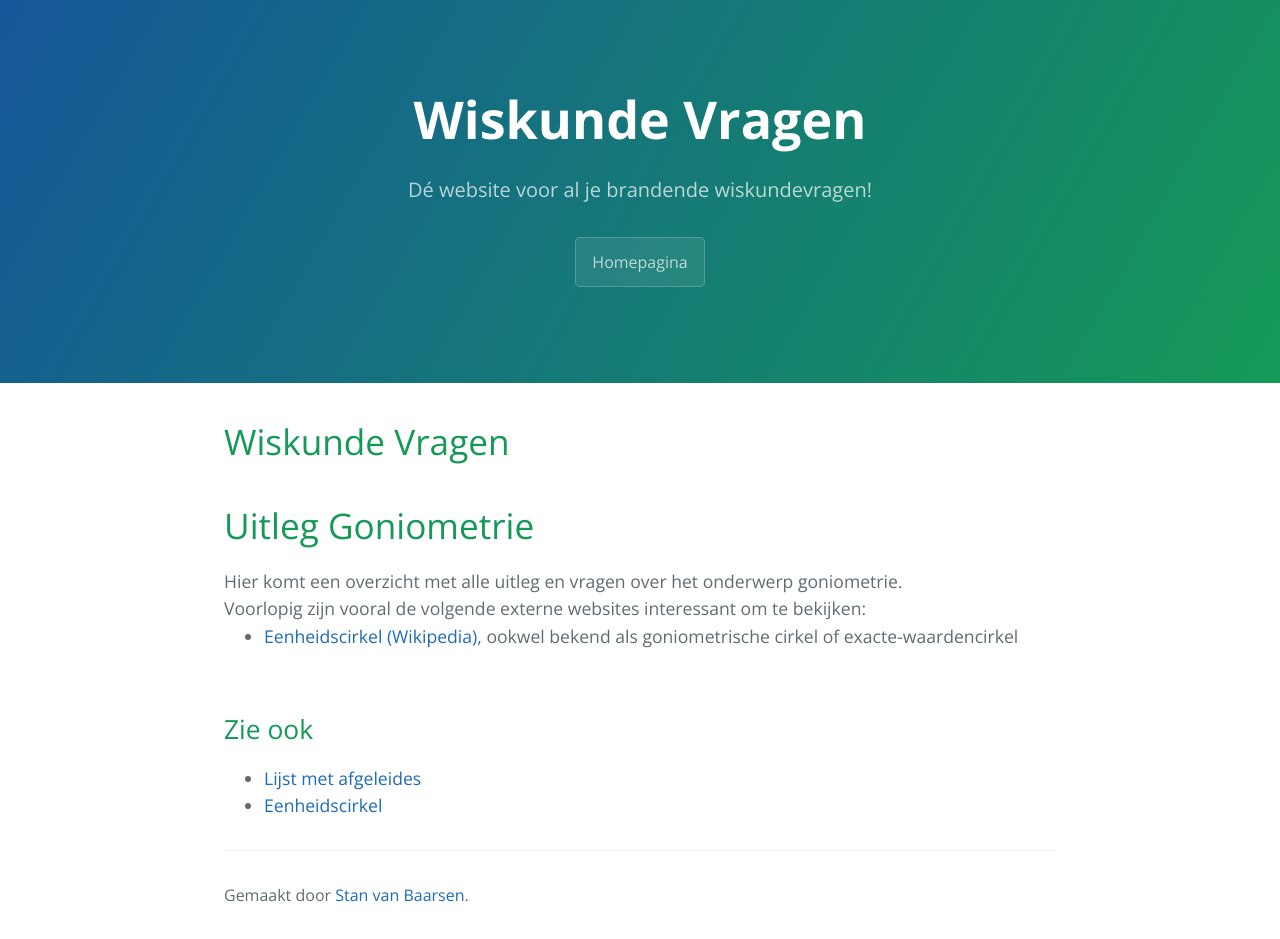
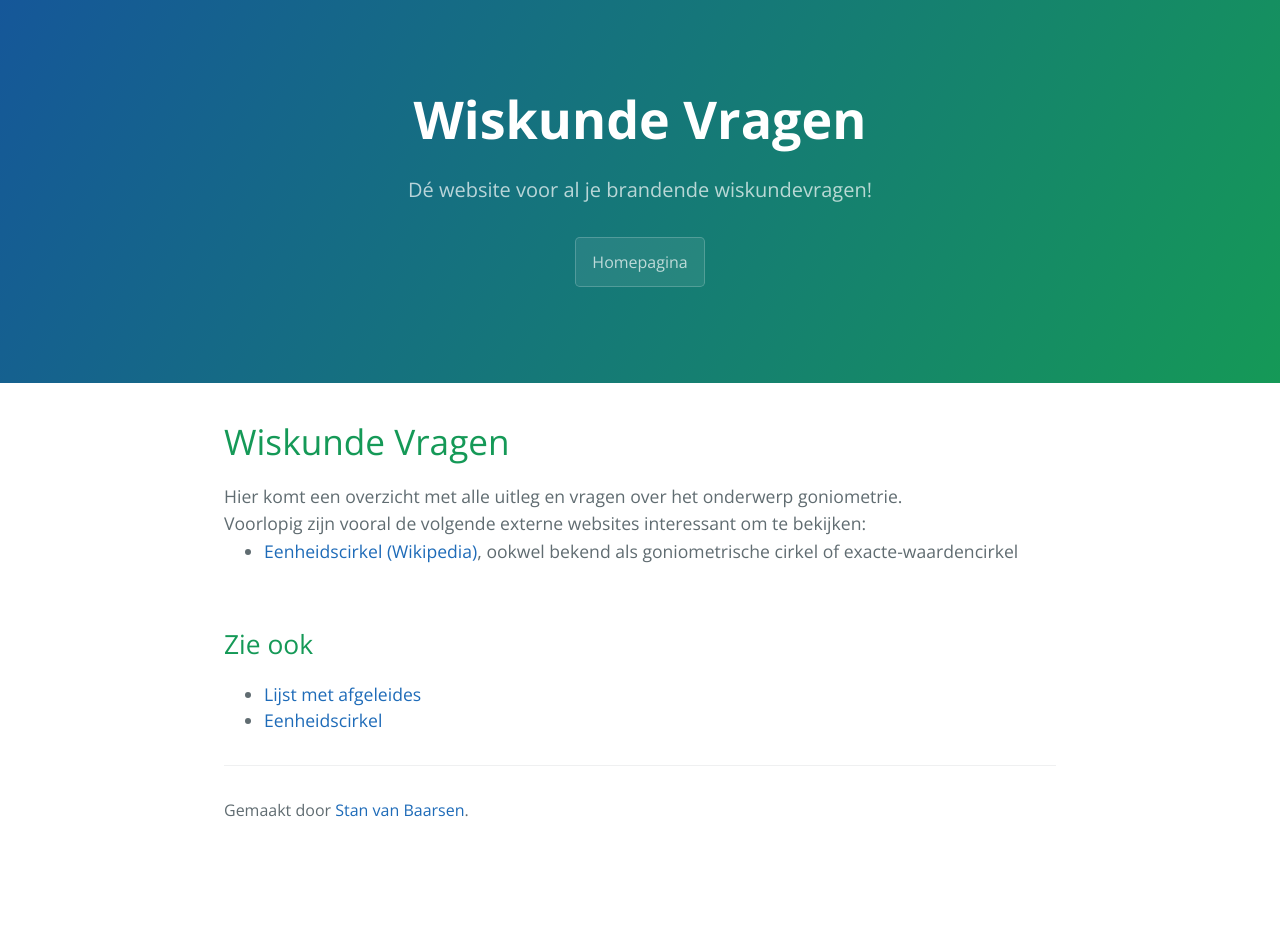
Before and after one commit to wiskundevragen/wiskundevragen.github.io, a Jekyll site: the page built from gonio/index.html, in a window 1280 px wide. Built offline with Jekyll 4.4.1, drawn with Linux system fonts in a browser that asks for light colours; after the commit the page ends 900 px from its top, so only the background shows below that.

Commit message:
Update index.html

```diff
--- a/gonio/index.html
+++ b/gonio/index.html
@@ -1,9 +1,8 @@
 ---
 desc: Uitleg over zo veel mogelijk onderwerpen binnen de Goniometrie
-title: Goniometrie uitleg
+title: Uitleg goniometrie
 see_also: ["afg_lijst", "eenheidsc"]
 ---
-<h1>Uitleg Goniometrie</h1>
 Hier komt een overzicht met alle uitleg en vragen over het onderwerp goniometrie.
 <br>
 Voorlopig zijn vooral de volgende externe websites interessant om te bekijken:
```
